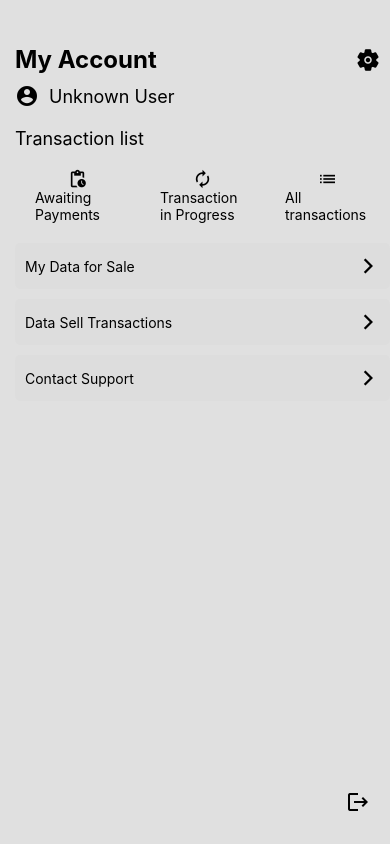
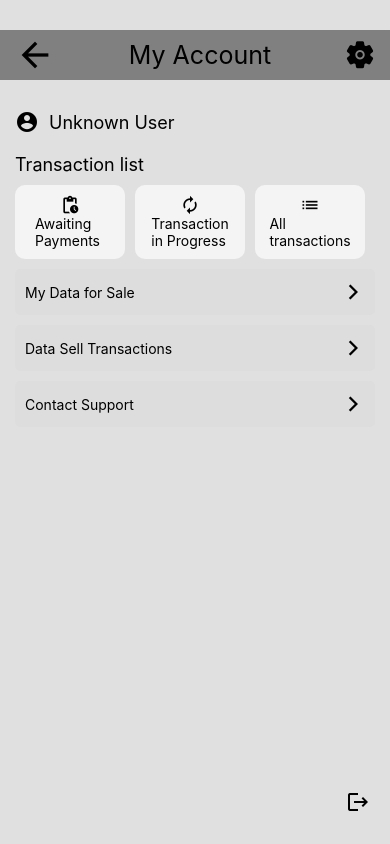
Before and after one commit to bu19akov/DatenbazarApp, a React Native app: screen /MyAccount in a window 390 px wide. Built offline with nearby package versions, Linux system fonts and the light colour scheme.

Commit message:
changed design and added warning message

```diff
--- a/components/Nadia/MyAccount.js
+++ b/components/Nadia/MyAccount.js
@@ -1,7 +1,9 @@
 import React from 'react';
-import { View, StyleSheet, Text, TouchableOpacity, Alert } from 'react-native';
+import { View, StyleSheet, Text, TouchableOpacity, Alert, Dimensions } from 'react-native';
 import { MaterialIcons, Ionicons } from '@expo/vector-icons';
 import { useNavigation, useRoute } from '@react-navigation/native';
+
+const { width: SCREEN_WIDTH } = Dimensions.get('window');
 
 export default function MyAccount() {
   const navigation = useNavigation();
@@ -24,25 +26,31 @@ export default function MyAccount() {
     );
   };
 
+  const handleDataSellTransactions = () => {
+    Alert.alert(
+      "Under Development",
+      "This feature is currently under development. Please check back later.",
+      [{ text: "OK" }]
+    );
+  };
+
   return (
     <View style={styles.container}>
-      <View style={styles.titleContainer}>
+      <View style={[styles.header, { width: SCREEN_WIDTH }]}>
+        <TouchableOpacity onPress={() => navigation.navigate('AccountSettings')}>
+          <MaterialIcons name="arrow-back" size={40} color="black" />
+        </TouchableOpacity>
         <Text style={styles.title}>My Account</Text>
         <TouchableOpacity onPress={() => navigation.navigate('AccountSettings')}>
-              <Ionicons name="settings" size={24} color="black" />
+          <Ionicons name="settings" size={30} color="black" />
         </TouchableOpacity>
       </View>
 
+      <View style={styles.content}>
         <View style={styles.inputContainer}>
           <MaterialIcons name="account-circle" size={24} color="black" />
           <Text style={styles.input}>{username}</Text>
         </View>
-
-      {/* <TouchableOpacity style={styles.option}>
-        <MaterialIcons name="verified-user" size={24} color="black" />
-        <Text>Verified Profile</Text>
-        <Ionicons name="chevron-forward" size={24} color="black" />
-      </TouchableOpacity> */}
 
         <Text style={styles.subtitle}>Transaction list</Text>
 
@@ -65,7 +73,7 @@ export default function MyAccount() {
           <Text>My Data for Sale</Text>
           <Ionicons name="chevron-forward" size={24} color="black" />
         </TouchableOpacity>
-      <TouchableOpacity style={styles.option} onPress={() => navigation.navigate('DataSellTransactions')}>
+        <TouchableOpacity style={styles.option} onPress={handleDataSellTransactions}>
           <Text>Data Sell Transactions</Text>
           <Ionicons name="chevron-forward" size={24} color="black" />
         </TouchableOpacity>
@@ -73,12 +81,11 @@ export default function MyAccount() {
           <Text>Contact Support</Text>
           <Ionicons name="chevron-forward" size={24} color="black" />
         </TouchableOpacity>
+      </View>
 
-      <View style={styles.logoutContainer}>
-          <TouchableOpacity onPress={handleLogout}>
+      <TouchableOpacity style={styles.logoutContainer} onPress={handleLogout}>
         <MaterialIcons name="logout" size={24} color="black" />
       </TouchableOpacity>
-      </View>
     </View>
   );
 }
@@ -86,26 +93,31 @@ export default function MyAccount() {
 const styles = StyleSheet.create({
   container: {
     flex: 1,
-    paddingTop: 45,
-    paddingLeft: 15,
     backgroundColor: '#E0E0E0',
   },
-  titleContainer: {
+  header: {
     flexDirection: 'row',
     justifyContent: 'space-between',
     alignItems: 'center',
-    marginBottom: 10,
-    paddingRight: 10,
+    backgroundColor: 'gray',
+    paddingVertical: 5,
+    paddingHorizontal: 15,
+    marginTop: 30,
   },
   title: {
-    fontSize: 24,
-    fontWeight: 'bold',
+    fontSize: 25,
+    color: 'black',
+    textAlign: 'center',
+    flex: 1,
+  },
+  content: {
+    padding: 15,
+    marginTop: 15,
   },
   inputContainer: {
     flexDirection: 'row',
     alignItems: 'center',
     marginBottom: 20,
-    paddingRight:10,
   },
   input: {
     marginLeft: 10,
@@ -126,6 +138,9 @@ const styles = StyleSheet.create({
     justifyContent: 'center',
     paddingVertical: 10,
     paddingHorizontal: 20,
+    backgroundColor: '#F4F4F4',
+    borderRadius: 10,
+    marginRight: 10,
   },
   option: {
     flexDirection: 'row',
```
Lines whose indentation alone changed are shown as unchanged.
